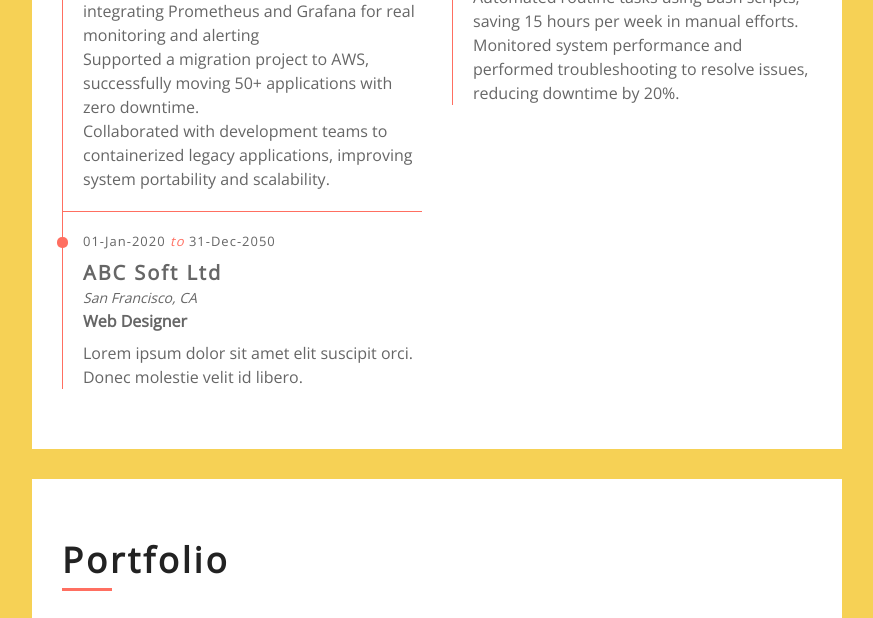
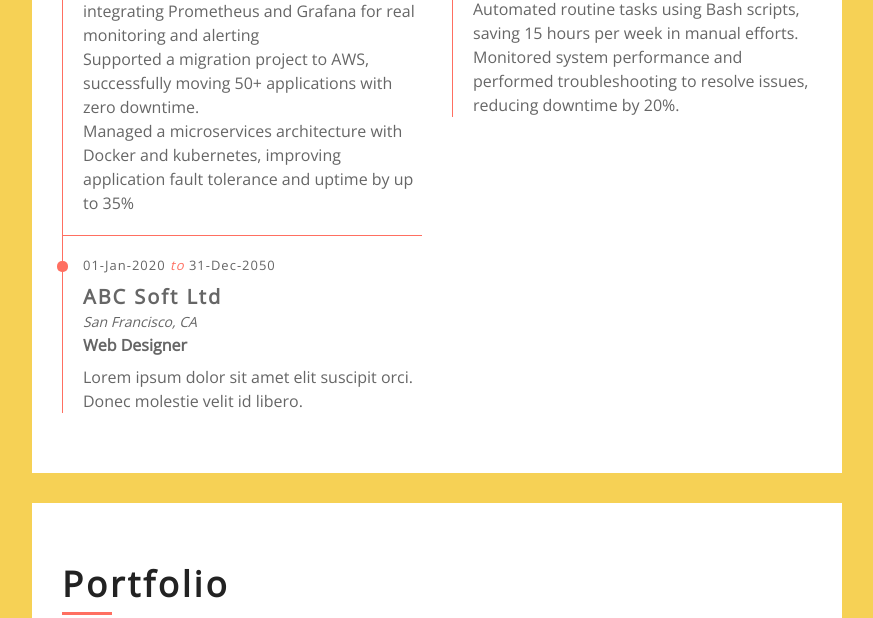
Before and after one commit to boateng0303/resume, a plain HTML site: page index.html in a window 1280 px wide. Shown: the part 2043-2661 px from the top of the page, without its empty margins (368-1241 px from the left). Drawn offline with nearby package versions, Linux system fonts and the light colour scheme.

Commit message:
further commit

```diff
--- a/index.html
+++ b/index.html
@@ -200,7 +200,7 @@
                                     <p>Automated infrastructure provisioning using Terraform, achieving 50% faster environment setups</p>
                                     <p>Reduced incident response time by 40% by integrating Prometheus and Grafana for real monitoring and alerting</p>
                                     <p>Supported a migration project to AWS, successfully moving 50+ applications with zero downtime.</p>
-                                    <p>Collaborated with development teams to containerized legacy applications, improving system portability and scalability.</p>
+                                    <p>Managed a microservices architecture with Docker and kubernetes, improving application fault tolerance and uptime by up to 35%</p>
                                 </div>
                             </div>
                             <div class="col-md-6">
```
